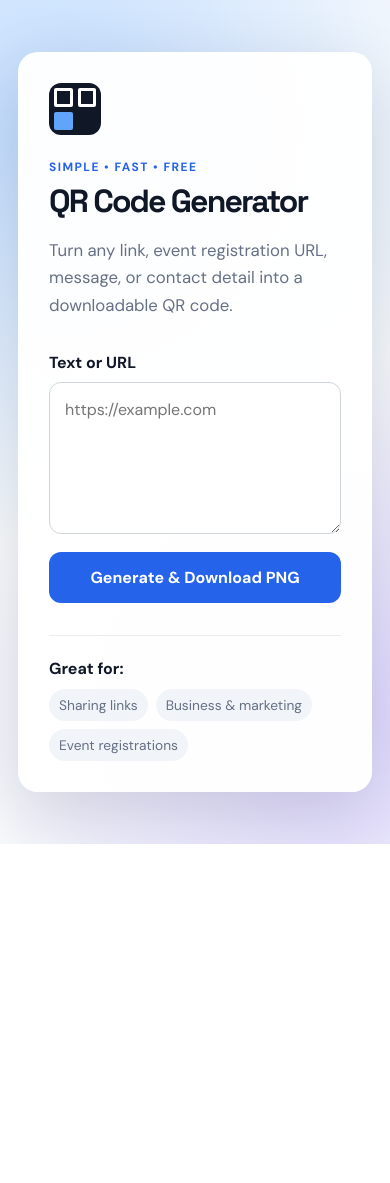
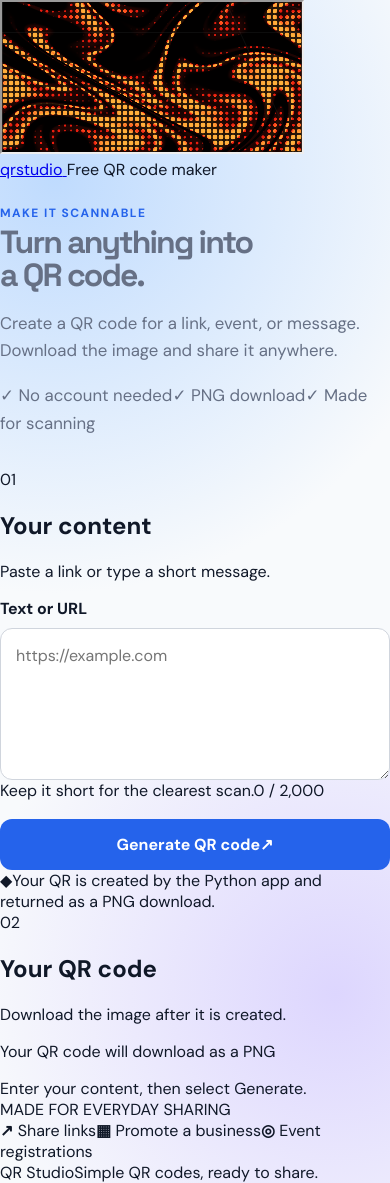
Before and after one commit to kishan-ict/qr-code-generator, a Flask app: page / in a window 390 px wide. Before the commit the page ends 844 px from the top, so only its background shows below. Run offline with Flask 3, Linux system fonts and the light colour scheme; some libraries are stand-ins or nearby versions.

Commit message:
Improve QR generator mobile UI

```diff
--- a/templates/index.html
+++ b/templates/index.html
@@ -3,40 +3,60 @@
 <head>
   <meta charset="UTF-8">
   <meta name="viewport" content="width=device-width, initial-scale=1.0">
-  <meta name="description" content="Create and download a QR code from any text or URL.">
-  <title>QR Generator</title>
+  <meta name="theme-color" content="#f4f7fb">
+  <meta name="description" content="Create and download a QR code from text or a URL.">
+  <title>QR Studio | QR Code Generator</title>
   <link rel="stylesheet" href="{{ url_for('static', filename='style.css') }}">
 </head>
 <body>
-  <main class="page">
-    <section class="card" aria-labelledby="page-title">
-      <div class="qr-icon" aria-hidden="true">
-        <span></span><span></span><span></span>
+  <iframe id="mobile-flow-background" class="mobile-flow-bg" src="{{ url_for('static', filename='halftone-flow.html') }}" title="Halftone flow background" aria-hidden="true" tabindex="-1"></iframe>
+  <header class="topbar">
+    <a class="brand" href="{{ url_for('index') }}" aria-label="QR Studio home">
+      <span class="brand-mark" aria-hidden="true"><i></i><i></i><i></i><i></i></span>
+      <span>qr<span class="brand-accent">studio</span></span>
+    </a>
+    <span class="top-note"><span class="status-dot"></span> Free QR code maker</span>
+  </header>
+
+  <main class="shell">
+    <section class="intro">
+      <span class="eyebrow">MAKE IT SCANNABLE</span>
+      <h1>Turn anything into<br><span>a QR code.</span></h1>
+      <p>Create a QR code for a link, event, or message. Download the image and share it anywhere.</p>
+      <div class="trust-row"><span>✓ No account needed</span><span>✓ PNG download</span><span>✓ Made for scanning</span></div>
+    </section>
+
+    <section class="workspace glass-card" aria-label="QR code generator">
+      <div class="form-panel">
+        <div class="panel-heading">
+          <span class="step">01</span>
+          <div><h2>Your content</h2><p>Paste a link or type a short message.</p></div>
+        </div>
+        <form method="post">
+          <label for="text">Text or URL</label>
+          <textarea id="text" name="text" rows="5" maxlength="2000" placeholder="https://example.com" required>{{ text }}</textarea>
+          <div class="field-meta"><span>Keep it short for the clearest scan.</span><span id="char-count">{{ text|length }} / 2,000</span></div>
+          {% if error %}<p class="error" role="alert">{{ error }}</p>{% endif %}
+          <button type="submit" class="primary-button"><span>Generate QR code</span><span aria-hidden="true">↗</span></button>
+        </form>
+        <div class="privacy-note"><span aria-hidden="true">◆</span><span>Your QR is created by the Python app and returned as a PNG download.</span></div>
       </div>
-      <p class="eyebrow">SIMPLE • FAST • FREE</p>
-      <h1 id="page-title">QR Code Generator</h1>
-      <p class="intro">Turn any link, event registration URL, message, or contact detail into a downloadable QR code.</p>
 
-      <form method="post">
-        <label for="text">Text or URL</label>
-        <textarea id="text" name="text" rows="5" maxlength="2000" placeholder="https://example.com" required>{{ text }}</textarea>
-
-        {% if error %}
-          <p class="error" role="alert">{{ error }}</p>
-        {% endif %}
-
-        <button type="submit">Generate & Download PNG</button>
-      </form>
-
-      <div class="uses">
-        <p>Great for:</p>
-        <ul>
-          <li>Sharing links</li>
-          <li>Business & marketing</li>
-          <li>Event registrations</li>
-        </ul>
+      <div class="preview-panel">
+        <div class="preview-head"><span class="step">02</span><div><h2>Your QR code</h2><p>Download the image after it is created.</p></div></div>
+        <div class="empty-state">
+          <div class="qr-placeholder" aria-hidden="true"><span></span><span></span><span></span><span></span><span></span><span></span><span></span><span></span><span></span></div>
+          <p>Your QR code will download as a PNG</p>
+          <span>Enter your content, then select Generate.</span>
+        </div>
       </div>
     </section>
+
+    <section class="use-cases" aria-label="Common uses">
+      <span class="use-title">MADE FOR EVERYDAY SHARING</span>
+      <div class="use-list"><span><b>↗</b> Share links</span><span><b>▦</b> Promote a business</span><span><b>◎</b> Event registrations</span></div>
+    </section>
   </main>
+  <footer><span>QR Studio</span><span>Simple QR codes, ready to share.</span></footer>
 </body>
 </html>
```
